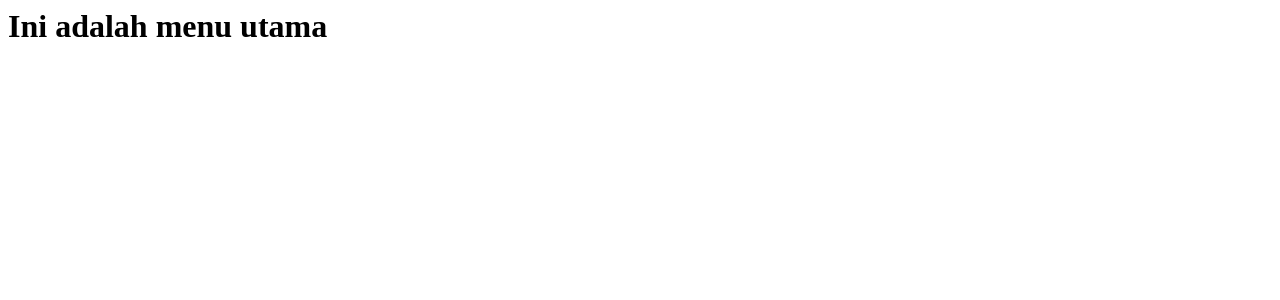
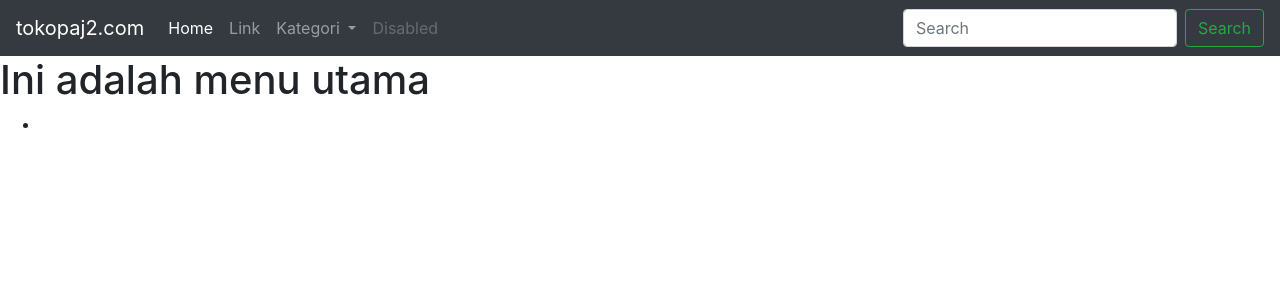
Before and after one commit to jagolinux-com/ecom, a Python web app: template tokopaj2/store/templates/store/main.html in a window 1280 px wide. Shown: the top 300 px of the page. Run offline with Jinja, Linux system fonts and the light colour scheme; the template is opened without the code that fills it, so the values that code supplies are empty; some libraries are stand-ins or nearby versions.

Commit message:
Penambahan Templates

```diff
--- a/tokopaj2/store/templates/store/main.html
+++ b/tokopaj2/store/templates/store/main.html
@@ -1,14 +1,52 @@
 <html>
     <head>
     <title> ini Adalah Halaman Utama</title>
+        <link rel="stylesheet" href="https://stackpath.bootstrapcdn.com/bootstrap/4.5.0/css/bootstrap.min.css" integrity="sha384-9aIt2nRpC12Uk9gS9baDl411NQApFmC26EwAOH8WgZl5MYYxFfc+NcPb1dKGj7Sk" crossorigin="anonymous">
+        <nav class="navbar navbar-expand-lg navbar-dark bg-dark">
+          <a class="navbar-brand" href="/">tokopaj2.com</a>
+          <button class="navbar-toggler" type="button" data-toggle="collapse" data-target="#navbarSupportedContent" aria-controls="navbarSupportedContent" aria-expanded="false" aria-label="Toggle navigation">
+            <span class="navbar-toggler-icon"></span>
+          </button>
 
+          <div class="collapse navbar-collapse" id="navbarSupportedContent">
+            <ul class="navbar-nav mr-auto">
+              <li class="nav-item active">
+                <a class="nav-link" href="#">Home <span class="sr-only">(current)</span></a>
+              </li>
+              <li class="nav-item">
+                <a class="nav-link" href="#">Link</a>
+              </li>
+              <li class="nav-item dropdown">
+                <a class="nav-link dropdown-toggle" href="#" id="navbarDropdown" role="button" data-toggle="dropdown" aria-haspopup="true" aria-expanded="false">
+                  Kategori
+                </a>
+                <div class="dropdown-menu" aria-labelledby="navbarDropdown">
+                  <a class="dropdown-item" href="#">Peralatan Rumah Tangga</a>
+                  <a class="dropdown-item" href="#">Asesories
+                  </a>
+                  <div class="dropdown-divider"></div>
+                  <a class="dropdown-item" href="#">Produk Ibu</a>
+                </div>
+              </li>
+              <li class="nav-item">
+                <a class="nav-link disabled" href="#" tabindex="-1" aria-disabled="true">Disabled</a>
+              </li>
+            </ul>
+            <form class="form-inline my-2 my-lg-0">
+              <input class="form-control mr-sm-2" type="search" placeholder="Search" aria-label="Search">
+              <button class="btn btn-outline-success my-2 my-sm-0" type="submit">Search</button>
+            </form>
+          </div>
+        </nav>
     </head>
+    <body>
+        <h1>Ini adalah menu utama </h1>
+        <ul>
+            <li></li>
+        </ul>
+    </body>
 
-        <body>
-        <h1>Ini adalah menu utama </h1>
-
-
-
-
-        </body>
+<script src="https://code.jquery.com/jquery-3.5.1.slim.min.js" integrity="sha384-DfXdz2htPH0lsSSs5nCTpuj/zy4C+OGpamoFVy38MVBnE+IbbVYUew+OrCXaRkfj" crossorigin="anonymous"></script>
+<script src="https://cdn.jsdelivr.net/npm/popper.js@1.16.0/dist/umd/popper.min.js" integrity="sha384-Q6E9RHvbIyZFJoft+2mJbHaEWldlvI9IOYy5n3zV9zzTtmI3UksdQRVvoxMfooAo" crossorigin="anonymous"></script>
+<script src="https://stackpath.bootstrapcdn.com/bootstrap/4.5.0/js/bootstrap.min.js" integrity="sha384-OgVRvuATP1z7JjHLkuOU7Xw704+h835Lr+6QL9UvYjZE3Ipu6Tp75j7Bh/kR0JKI" crossorigin="anonymous"></script>
 </html>
--- a/tokopaj2/tokopaj2/settings.py
+++ b/tokopaj2/tokopaj2/settings.py
@@ -113,3 +113,6 @@ USE_TZ = True
 # https://docs.djangoproject.com/en/3.0/howto/static-files/
 
 STATIC_URL = '/static/'
+STATICFILES_DIR = [
+    os.path.join(BASE_DIR,'static')
+]
```
Also changed, not shown: tokopaj2/store/urls.py (+4 -4 lines).
